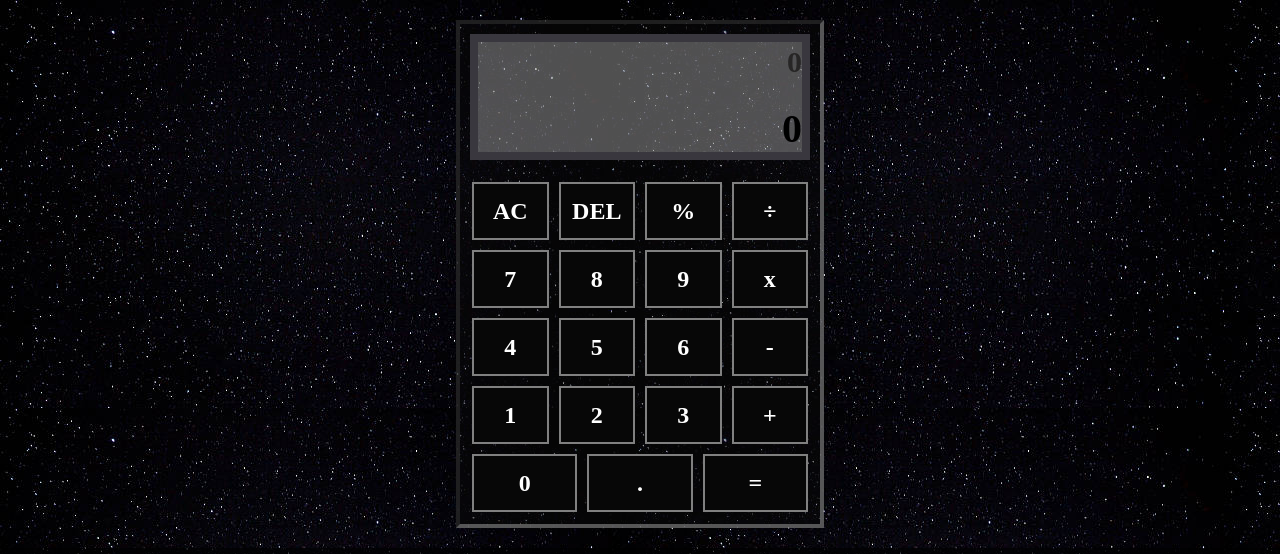
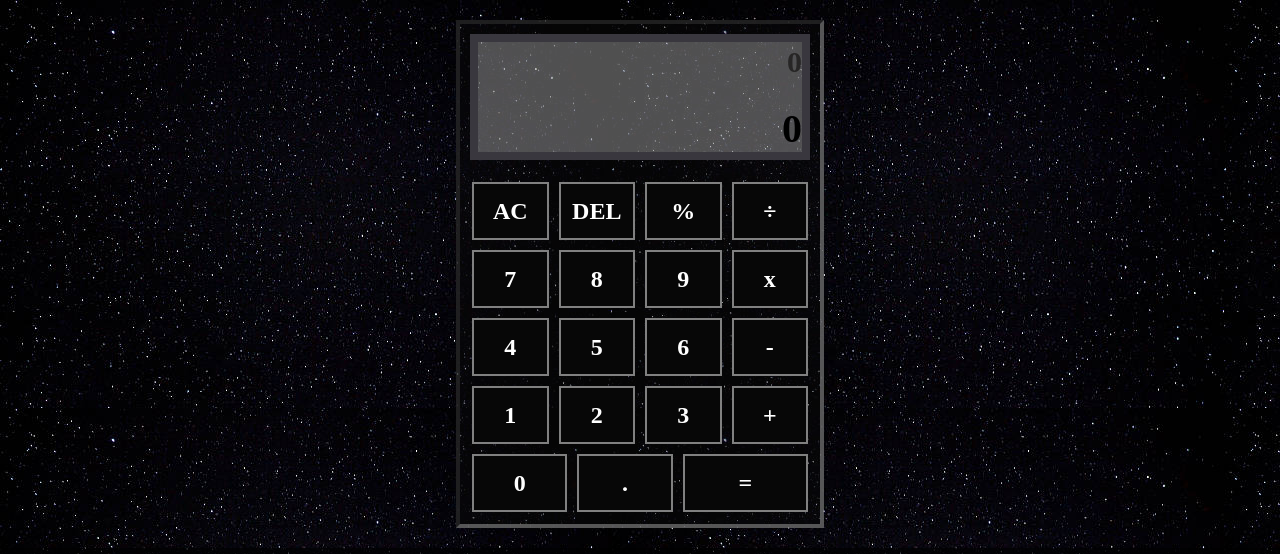
Before and after one commit to IshanA1803/calculator, a plain HTML site: page index.html in a window 1280 px wide. Shown: the top 554 px of the page. Drawn offline with Linux system fonts and the light colour scheme; grey boxes are pictures that could not be loaded.

Commit message:
Increase the size of the equals to button.
Added flex:2 1 auto to make the button bigger than the rest.

```diff
--- a/style.css
+++ b/style.css
@@ -67,6 +67,9 @@ body{
     cursor:pointer;
     transition:  transform 0.2s ease;
 }
+#controls .equalsTo{
+    flex: 2 1 auto;
+}
 /* Footer of website */
 footer{
     display: flex;
```
